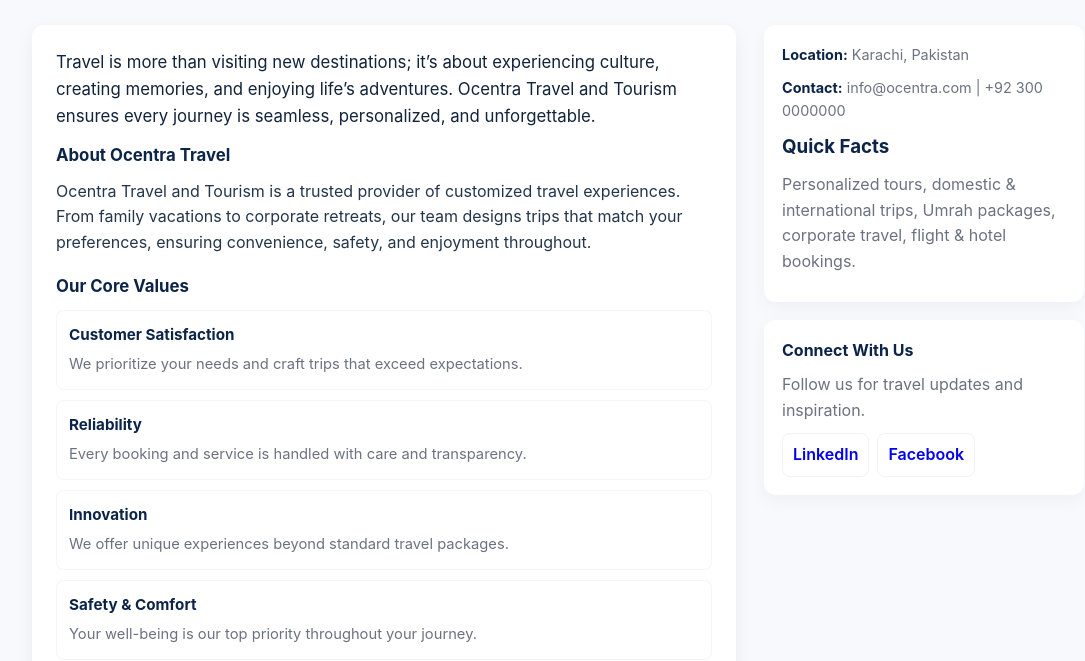
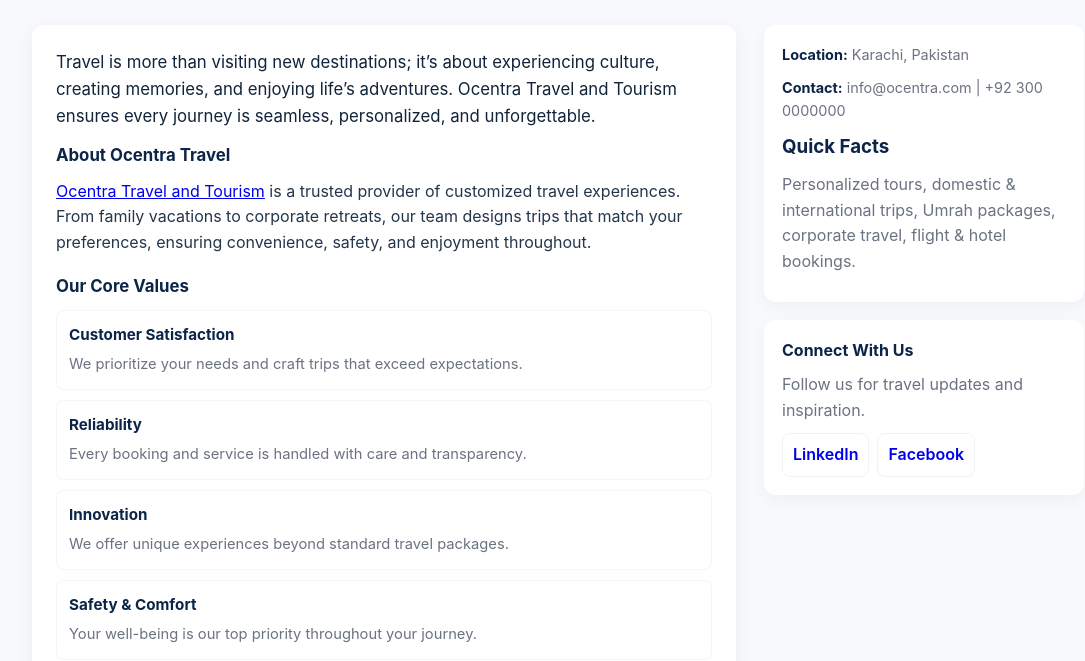
Before and after one commit to laurajlawson1-lgtm/cloud-stack-ott, a plain HTML site: page index.html in a window 1280 px wide. Shown: the part 139-800 px from the top of the page, without its empty margins (82-1167 px from the left). Drawn offline with Linux system fonts and the light colour scheme.

Commit message:
Update index.html

```diff
--- a/index.html
+++ b/index.html
@@ -65,7 +65,7 @@
 
         <section>
           <h2>About Ocentra Travel</h2>
-          <p>Ocentra Travel and Tourism is a trusted provider of customized travel experiences. From family vacations to corporate retreats, our team designs trips that match your preferences, ensuring convenience, safety, and enjoyment throughout.</p>
+          <p><a href="https://ocentratravelandtourism.com/">Ocentra Travel and Tourism</a> is a trusted provider of customized travel experiences. From family vacations to corporate retreats, our team designs trips that match your preferences, ensuring convenience, safety, and enjoyment throughout.</p>
         </section>
 
         <section>
@@ -133,4 +133,5 @@
     document.getElementById('year').textContent = new Date().getFullYear();
   </script>
 </body>
+
 </html>
```
